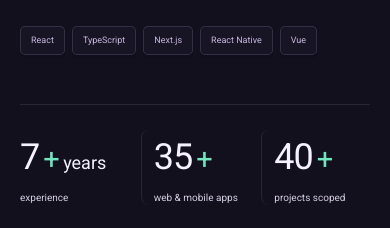
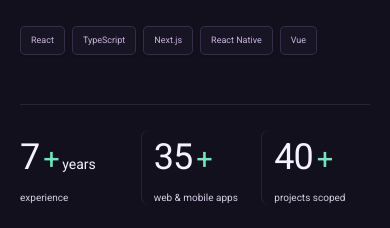
Before and after one commit to Datki11/portfolio-site, a Next.js app: page / in a window 390 px wide. Shown: the part 2182-2410 px from the top of the page. Built offline with nearby package versions, Linux system fonts and the light colour scheme; a web font is replaced by a local one.

Commit message:
Keep experience metric on one line on small screens

```diff
--- a/app/globals.css
+++ b/app/globals.css
@@ -2019,3 +2019,12 @@ h3 {
     transform: translateY(0) rotate(var(--arrival-angle));
   }
 }
+
+@media (max-width: 700px) {
+  .impact-strip strong {
+    white-space: nowrap;
+  }
+  .impact-strip strong small {
+    font-size: 14px;
+  }
+}
```
